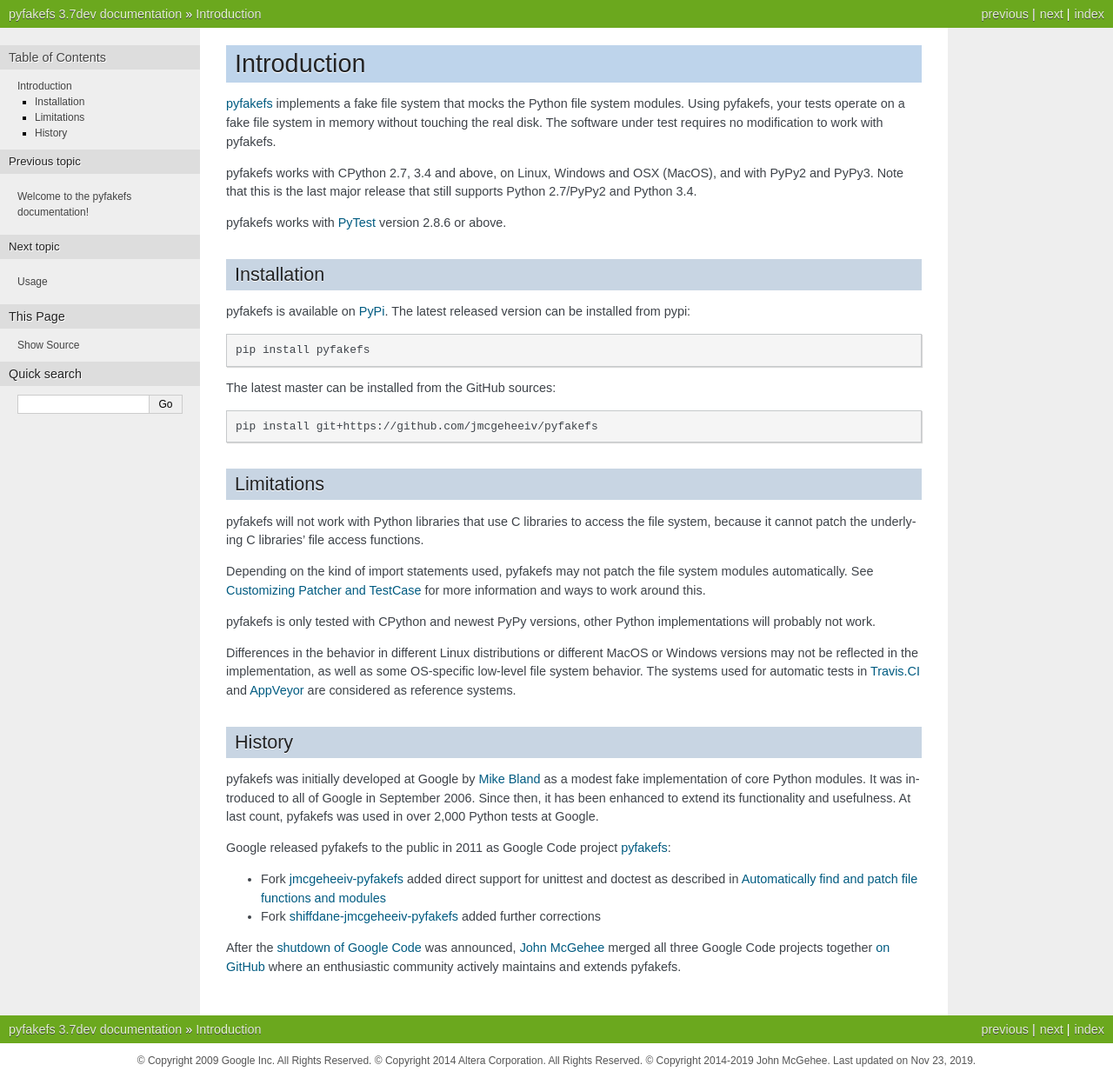
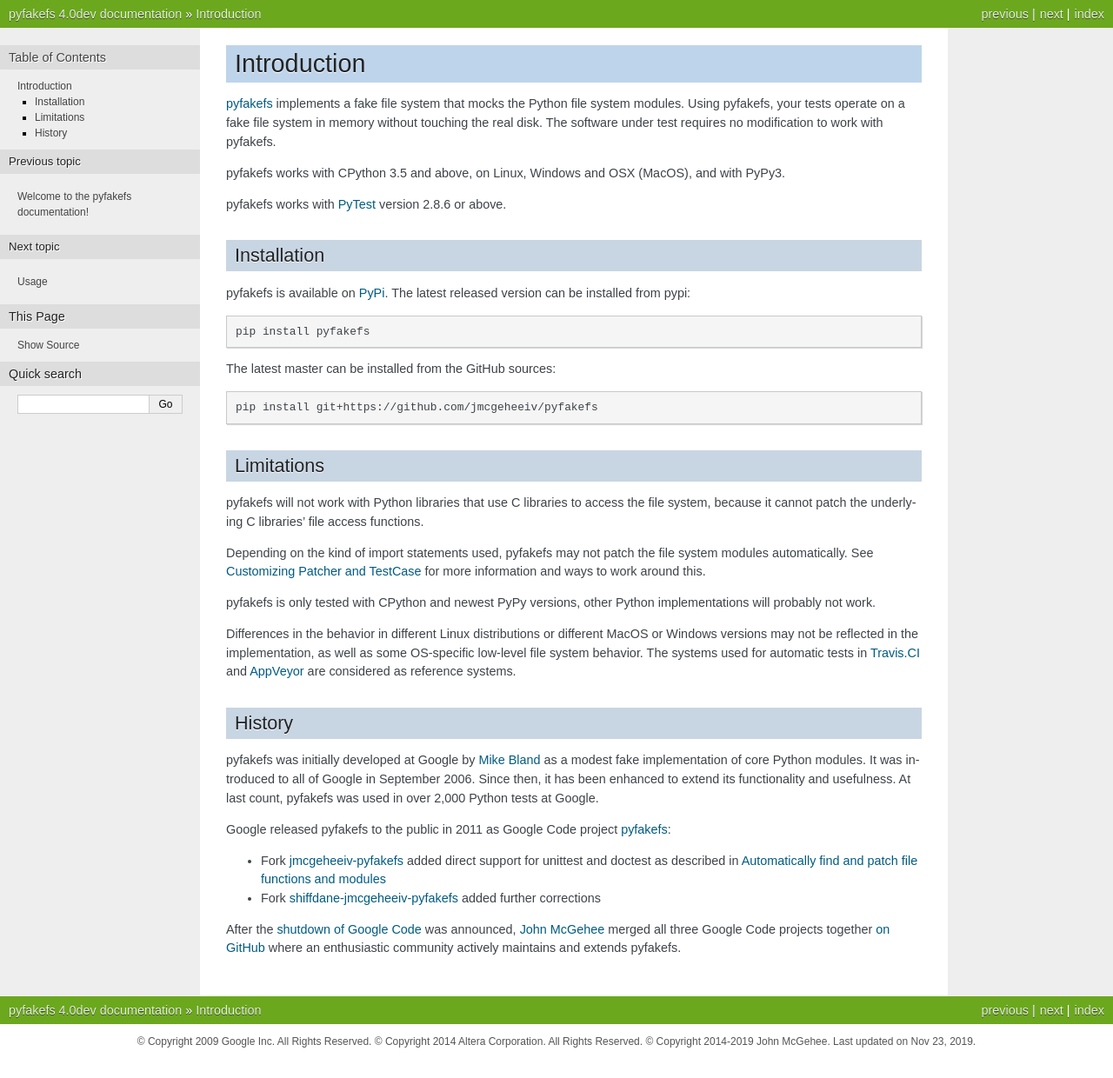
Before and after one commit to pytest-dev/pyfakefs, a Sphinx documentation site: the page built from docs/intro.rst, in a window 1280 px wide. Shown: the whole page at 87% size. Built offline with Sphinx 7.4.7, drawn with Linux system fonts in a browser that asks for light colours; after the commit the page ends 1218 px from its top, so only the background shows below that.

Commit message:
Prepare next version
- removed Python 2.7 and 3.4 support from documentation

```diff
--- a/docs/conf.py
+++ b/docs/conf.py
@@ -66,9 +66,9 @@
 # built documents.
 #
 # The short X.Y version.
-version = '3.7'
+version = '4.0'
 # The full version, including alpha/beta/rc tags.
-release = '3.7dev'
+release = '4.0dev'
 
 # The language for content autogenerated by Sphinx. Refer to documentation
 # for a list of supported languages.
--- a/docs/intro.rst
+++ b/docs/intro.rst
@@ -5,9 +5,8 @@
 Using pyfakefs, your tests operate on a fake file system in memory without touching the real disk.
 The software under test requires no modification to work with pyfakefs.
 
-pyfakefs works with CPython 2.7, 3.4 and above, on Linux, Windows and OSX
-(MacOS), and with PyPy2 and PyPy3. Note that this is the last major release
-that still supports Python 2.7/PyPy2 and Python 3.4.
+pyfakefs works with CPython 3.5 and above, on Linux, Windows and OSX
+(MacOS), and with PyPy3.
 
 pyfakefs works with `PyTest <doc.pytest.org>`__ version 2.8.6 or above.
 
--- a/docs/usage.rst
+++ b/docs/usage.rst
@@ -280,10 +280,9 @@
 ~~~~~~~~~~~~~~~~~~~~~
 This may be used to add modules that shall not be patched. This is mostly
 used to avoid patching the Python file system modules themselves, but may be
-helpful in some special situations, for example if a testrunner is accessing
-the file system after test setup. A known case is erratic behavior if running a
-debug session in PyCharm with Python 2.7, which can be avoided by adding the
-offending module to ``additional_skip_names``:
+helpful in some special situations, for example if a testrunner needs to access
+the file system after test setup. To make this possible, the affected module
+can be added to ``additional_skip_names``:
 
 .. code:: python
 
--- a/setup.py
+++ b/setup.py
@@ -38,14 +38,12 @@
     'Intended Audience :: Developers',
     'License :: OSI Approved :: Apache Software License',
     'Programming Language :: Python',
-    'Programming Language :: Python :: 2.7',
-    'Programming Language :: Python :: 3.4',
     'Programming Language :: Python :: 3.5',
     'Programming Language :: Python :: 3.6',
     'Programming Language :: Python :: 3.7',
     'Programming Language :: Python :: 3.8',
-    'Programming Language :: Python:: Implementation :: CPython',
-    'Programming Language :: Python:: Implementation :: PyPy',
+    'Programming Language :: Python :: Implementation :: CPython',
+    'Programming Language :: Python :: Implementation :: PyPy',
     'Operating System :: POSIX',
     'Operating System :: MacOS',
     'Operating System :: Microsoft :: Windows',
```
Also changed, not shown: CHANGES.md (+2 -2 lines), README.md (+2 -2 lines), 1 other file.
